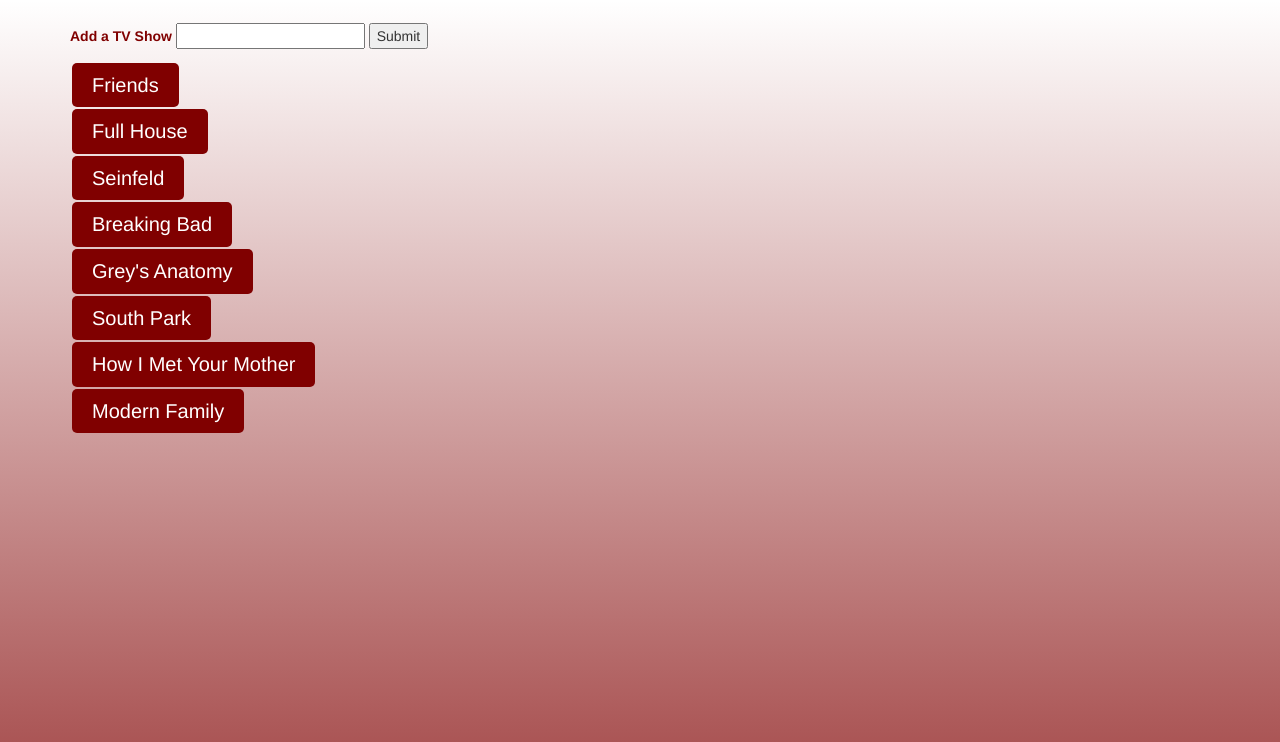
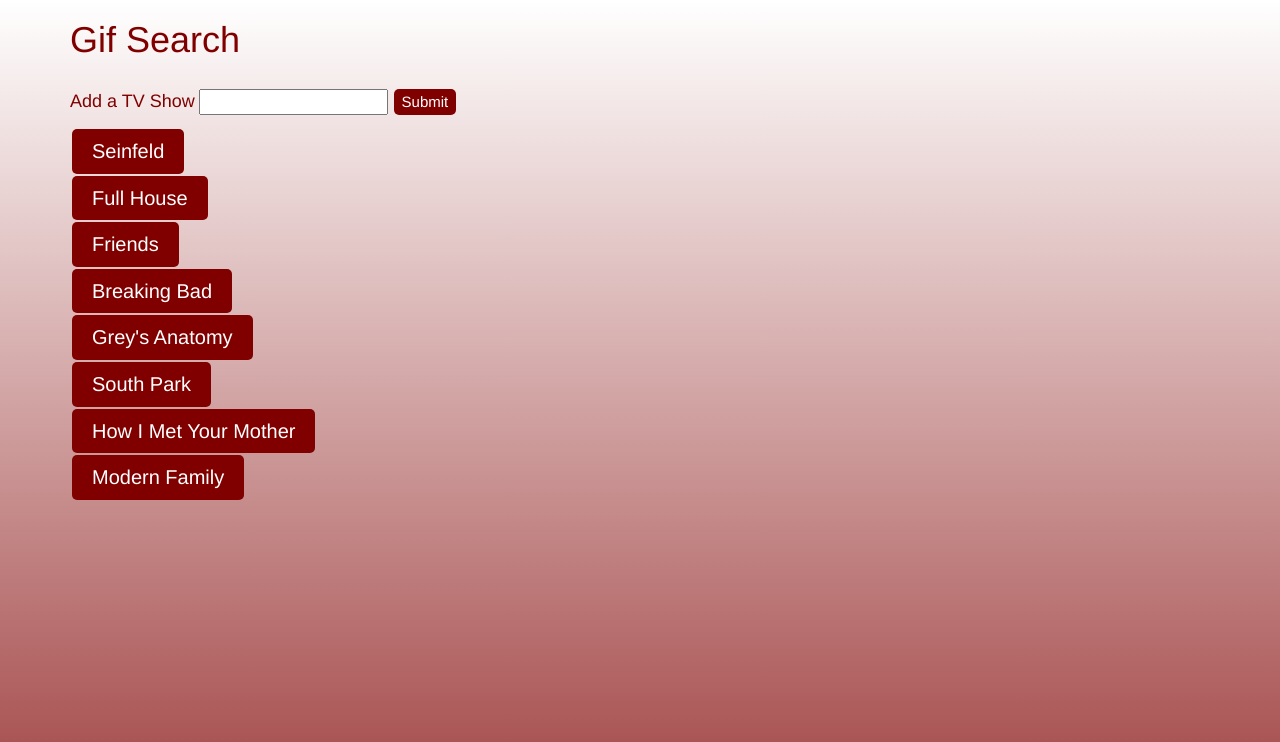
Before and after one commit to emilysf/giphy-animals, a PHP site: page / in a window 1280 px wide. Shown: the top 742 px of the page. Run offline with PHP 8.4, Linux system fonts and the light colour scheme.

Commit message:
css finished

```diff
--- a/assets/css/style.css
+++ b/assets/css/style.css
@@ -4,8 +4,28 @@
     background: -moz-linear-gradient(top, rgba(164,72,72,0), rgba(164,72,72,1));
     background: linear-gradient(to bottom, rgba(164,72,72,0), rgba(164,72,72,1));
 }
+h1 {
+	color:maroon !important;
+}
 #showForm {
 	margin-top: 2%;
+}
+h4 {
+	color:maroon !important;
+}
+#add {
+	text-align: center ;
+	border: none;
+	background-color: maroon;
+	color: #fff;
+	margin:2px;
+	padding:2px 8px;
+	border-radius: 5px;
+	font-size: 15px;
+	cursor:pointer;
+}
+#add:hover {
+	opacity:0.8;
 }
 button {
 	text-align: center !important;
@@ -17,10 +37,13 @@
 	border-radius: 5px !important;
 	font-size: 20px !important;
 	cursor:pointer !important;
-	display:inline !important !important;
 }
-
-p {
-	color:maroon;
+button:hover {
+	opacity:0.8;
+}
+.gifView {
+	display:inline-table;
+	vertical-align: top;
+	margin-right:5px;
 
 }
--- a/assets/javascript/giphy.js
+++ b/assets/javascript/giphy.js
@@ -1,4 +1,4 @@
-var shows = ["Friends", "Full House", "Seinfeld", "Breaking Bad", "Grey's Anatomy", "South Park", "How I Met Your Mother", "Modern Family"];
+var shows = ["Seinfeld", "Full House", "Friends", "Breaking Bad", "Grey's Anatomy", "South Park", "How I Met Your Mother", "Modern Family"];
 
 //this section calls the info from giphy and displays the gifs
 function displayInfo(){
@@ -10,6 +10,8 @@
 
 		console.log(response)
 		var results = response.data;
+
+		$('#gifs').empty();
 
 		for(var i = 0; i < 10; i++){
 
@@ -27,8 +29,6 @@
                 showImage.attr('data-state', 'still');
                 showImage.addClass('showGif');
 
-				showDiv.append(p)
-				showDiv.append(showImage)
 				showDiv.prepend(p)
 				showDiv.prepend(showImage)
 
--- a/index.html
+++ b/index.html
@@ -9,18 +9,20 @@
 </head>
 <body>
 	<div class="container">
+	<h1>Gif Search</h1>
 	<form id="showForm">
 
-		<label for="input-show"><p>Add a TV Show</p></label>
+		<label for="input-show"><h4>Add a TV Show</h4></label>
 		<input type="text" id="input-show">
 
 		<input id="add" type="submit" value="Submit">
 	</form>
 
-	<div id="viewButtons"></div><br>
-
 	<div class="row">
-		<div class="col-md-8">
+		<div class="col-md-3">
+			<div id="viewButtons"></div>
+		</div>
+		<div class="col-md-9">
 			<div id="gifs"></div>
 		</div>
 	</div>
```
